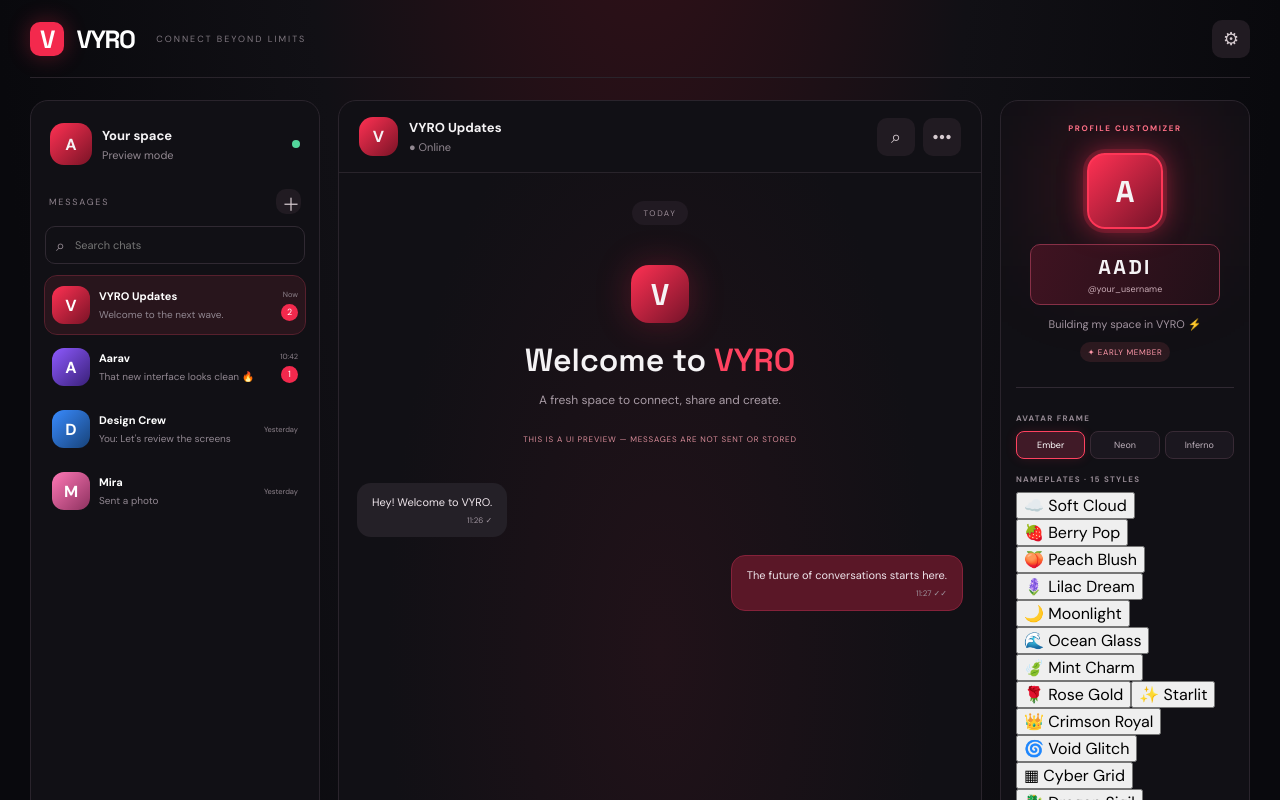
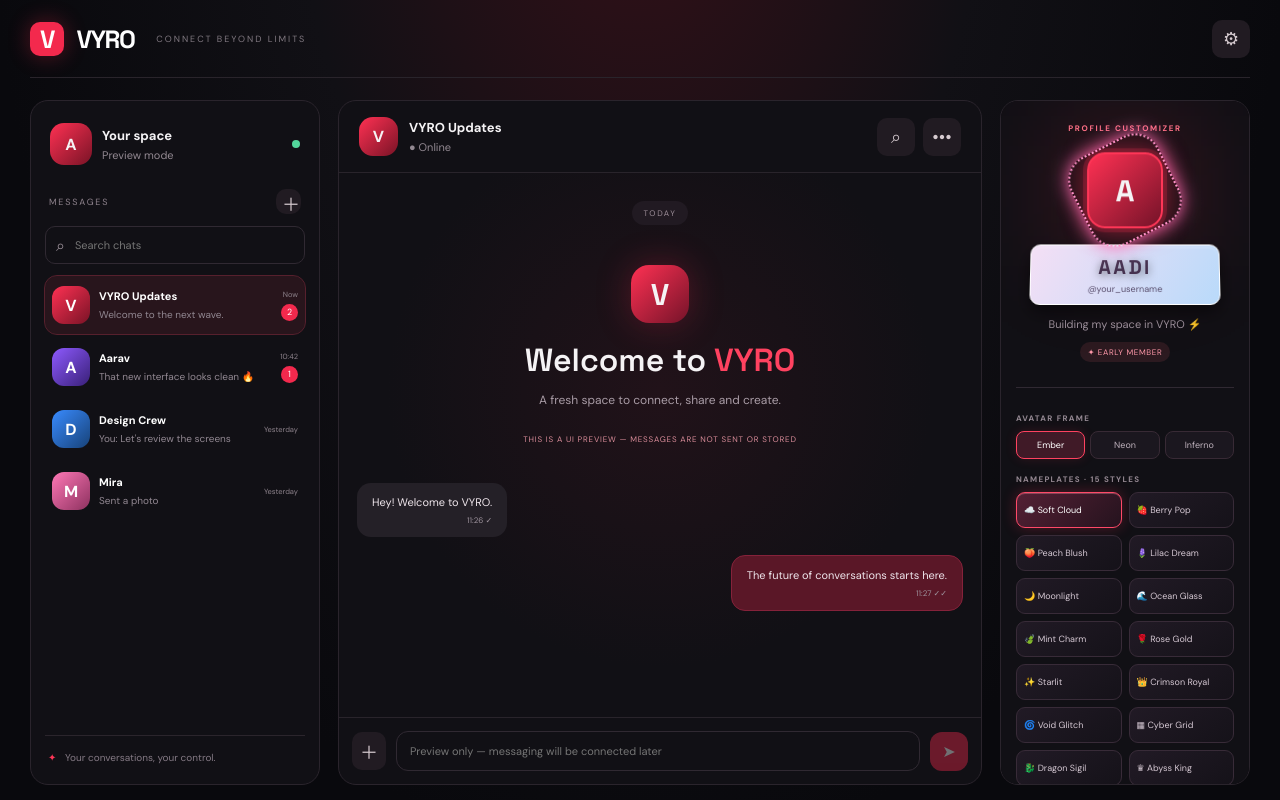
Before and after one commit to Aaditya-555/VYRO, a React (Vite) app: page / in a window 1280 px wide. Shown: the top 800 px of the page. Built offline with nearby package versions, Linux system fonts and the light colour scheme.

Commit message:
Add cute premium and 3D animated profile cosmetic styles

```diff
--- a/src/styles.css
+++ b/src/styles.css
@@ -33,3 +33,58 @@ button,input{font:inherit}button{cursor:pointer}.splash{min-height:100vh;display
 @media(max-width:1050px){.profile-studio{display:none}}
 
 @media(max-width:650px){.profile-studio{display:block;margin-top:10px}.workspace{padding-bottom:14px}}
+
+/* 30 collectible profile cosmetics — layered 3D-style motion */
+.profile-studio{display:block;max-height:calc(100vh - 115px);overflow-y:auto;scrollbar-width:thin;scrollbar-color:#633040 #151117}
+.cosmetic-grid{display:grid;grid-template-columns:repeat(2,minmax(0,1fr));gap:7px}
+.cosmetic-tile{min-height:36px;padding:8px 7px;border:1px solid #382b38;border-radius:9px;background:linear-gradient(145deg,#211a25,#151219);color:#d5c8d3;font-size:9px;text-align:left;transition:transform .2s,border-color .2s,box-shadow .2s;transform-style:preserve-3d}
+.cosmetic-tile:hover{transform:translateY(-2px) perspective(350px) rotateX(5deg);border-color:#a94a65}
+.cosmetic-tile.active{border-color:#ff4968;background:linear-gradient(135deg,#542034,#25131e);color:white;box-shadow:0 0 14px #ff315544,inset 0 1px #ff9aab55}
+.nameplate{transform:perspective(500px) rotateX(7deg);transform-style:preserve-3d;box-shadow:0 8px 18px #0008,inset 0 1px #ffffff22;transition:all .35s}
+.nameplate:before{content:"";position:absolute;inset:2px;border-radius:8px;border-top:1px solid #ffffff35;pointer-events:none}
+.nameplate h2{text-shadow:0 2px 8px #0008}
+.plate-soft-cloud{background:linear-gradient(120deg,#f4dff5,#b9dafa);color:#45314f;border-color:#fff}
+.plate-soft-cloud span{color:#594e6d}
+.plate-berry-pop{background:linear-gradient(120deg,#ff7eaa,#8c2f75);border-color:#ffc2db}
+.plate-peach-blush{background:linear-gradient(120deg,#ffd1ae,#e87886);color:#582c36;border-color:#ffe4cb}
+.plate-lilac-dream{background:linear-gradient(120deg,#c7a8ff,#7354b8);border-color:#e0ccff}
+.plate-moonlight{background:linear-gradient(120deg,#26345c,#10182d);border-color:#8ca9ed;box-shadow:0 0 18px #779bff55}
+.plate-ocean-glass{background:linear-gradient(120deg,#2ce0d0,#155b87);border-color:#a1fff4}
+.plate-mint-charm{background:linear-gradient(120deg,#b8f0d0,#438f7d);color:#123e35;border-color:#d6ffe4}
+.plate-rose-gold{background:linear-gradient(120deg,#f6c1a9,#9d5267);border-color:#ffe1ce}
+.plate-starlit{background:linear-gradient(120deg,#19264d,#604c9e);border-color:#c7b6ff;box-shadow:0 0 20px #8d79ff66}
+.plate-crimson-royal{background:linear-gradient(120deg,#811a36,#260b20);border:1px solid #ff526c;box-shadow:0 0 24px #ff214855}
+.plate-void-glitch{background:repeating-linear-gradient(115deg,#160d25 0 9px,#3b1746 10px 12px);border-color:#d66aff;animation:plate-glitch 2.8s infinite}
+.plate-cyber-grid{background-color:#101c29;background-image:linear-gradient(#00e5ff22 1px,transparent 1px),linear-gradient(90deg,#00e5ff22 1px,transparent 1px);background-size:9px 9px;border-color:#00e5ff;box-shadow:0 0 18px #00d9ff55}
+.plate-dragon-sigil{background:linear-gradient(120deg,#53120e,#180c12);border:1px solid #ff713c;box-shadow:0 0 20px #ff4a2855}
+.plate-abyss-king{background:linear-gradient(120deg,#080b19,#29203f);border:1px solid #a78aff;box-shadow:0 0 24px #7d5cff66}
+.plate-solar-overdrive{background:linear-gradient(120deg,#8c360d,#e59b26,#5b1711);border:1px solid #ffe18a;box-shadow:0 0 25px #ff8b2c88;animation:solar-pulse 2.4s ease-in-out infinite}
+.profile-avatar{transform-style:preserve-3d;animation:avatar-float 3.5s ease-in-out infinite}
+.effect-heart-spark:after,.effect-kitty-halo:after,.effect-butterfly-drift:after,.effect-bubble-orbit:after,.effect-cherry-blossom:after,.effect-starry-aura:after,.effect-crystal-wings:after,.effect-angel-ring:after,.effect-aurora-ribbon:after,.effect-neon-serpent:after,.effect-cyber-dragon:after,.effect-inferno-wings:after,.effect-void-tentacles:after,.effect-thunder-storm:after,.effect-phoenix-rebirth:after{content:"";position:absolute;inset:-13px;border-radius:26px;pointer-events:none;transform-style:preserve-3d}
+.effect-heart-spark:after{border:2px dotted #ff91c8;box-shadow:0 0 18px #ff6cb4;animation:orbit-spin 7s linear infinite}
+.effect-kitty-halo:after{border:3px double #ffd0e8;box-shadow:0 0 14px #ffb9d9;transform:rotateX(58deg);animation:halo-bob 2.6s ease-in-out infinite}
+.effect-butterfly-drift:after{border:2px dashed #c7a4ff;box-shadow:0 0 16px #b48aff;animation:orbit-spin 5s linear infinite}
+.effect-bubble-orbit:after{border:3px dotted #9defff;box-shadow:0 0 15px #68dfff;animation:halo-bob 2s ease-in-out infinite}
+.effect-cherry-blossom:after{border:2px solid #ff9fce;box-shadow:0 0 22px #ff83b9;animation:orbit-spin 8s linear infinite}
+.effect-starry-aura:after{border:2px dashed #fff0a1;box-shadow:0 0 20px #ffe78b;animation:orbit-spin 9s linear infinite}
+.effect-crystal-wings:after{border:3px double #9dfaff;box-shadow:0 0 20px #62dfff;transform:rotateY(22deg);animation:wing-flare 2.2s ease-in-out infinite}
+.effect-angel-ring:after{border:3px solid #ffe6a1;box-shadow:0 0 22px #fff0b7;transform:rotateX(68deg);animation:halo-bob 2.8s ease-in-out infinite}
+.effect-aurora-ribbon:after{border:3px solid transparent;border-top-color:#7dfbd2;border-bottom-color:#b38aff;box-shadow:0 0 20px #6df5d5;animation:orbit-spin 4s linear infinite}
+.effect-neon-serpent:after{border:3px dashed #54ffb4;box-shadow:0 0 24px #00ff99;animation:orbit-spin 2.5s linear infinite}
+.effect-cyber-dragon:after{border:4px double #ff4d69;box-shadow:0 0 26px #ff264d,0 0 40px #ff264d66;animation:dragon-charge 1.8s ease-in-out infinite}
+.effect-inferno-wings:after{border:3px solid #ff793e;box-shadow:0 0 24px #ff4a1d,0 0 42px #ff8b35;animation:wing-flare 1.6s ease-in-out infinite}
+.effect-void-tentacles:after{border:4px dashed #a879ff;box-shadow:0 0 26px #7c35ff,0 0 40px #4012a8;animation:orbit-spin 3s linear infinite}
+.effect-thunder-storm:after{border:3px dotted #fff26a;box-shadow:0 0 28px #ffe600;animation:thunder-flash 1.3s steps(2,end) infinite}
+.effect-phoenix-rebirth:after{border:4px double #ffb14a;box-shadow:0 0 28px #ff4c23,0 0 44px #ff9c32;animation:phoenix-rise 2.1s ease-in-out infinite}
+@keyframes avatar-float{0%,100%{transform:translateY(0) rotateY(-4deg)}50%{transform:translateY(-4px) rotateY(4deg)}}
+@keyframes orbit-spin{to{transform:rotate(360deg)}}
+@keyframes halo-bob{0%,100%{transform:rotateX(62deg) translateY(0)}50%{transform:rotateX(62deg) translateY(-5px)}}
+@keyframes wing-flare{0%,100%{transform:scale(.96) rotateY(-12deg)}50%{transform:scale(1.08) rotateY(12deg)}}
+@keyframes dragon-charge{0%,100%{transform:rotate(0) scale(1);filter:brightness(1)}50%{transform:rotate(8deg) scale(1.1);filter:brightness(1.7)}}
+@keyframes thunder-flash{0%,45%,100%{opacity:.55;filter:brightness(1)}50%{opacity:1;filter:brightness(2.4)}}
+@keyframes phoenix-rise{0%,100%{transform:translateY(2px) scale(.98);filter:brightness(1)}50%{transform:translateY(-6px) scale(1.08);filter:brightness(1.8)}}
+@keyframes solar-pulse{0%,100%{filter:brightness(1)}50%{filter:brightness(1.45)}}
+@keyframes plate-glitch{0%,92%,100%{transform:perspective(500px) rotateX(7deg) translateX(0)}94%{transform:perspective(500px) rotateX(7deg) translateX(2px)}96%{transform:perspective(500px) rotateX(7deg) translateX(-2px)}}
+@media(max-width:1050px){.profile-studio{display:block;grid-column:1/-1;max-height:none}}
+@media(max-width:650px){.profile-studio{display:block;max-height:none}.cosmetic-grid{grid-template-columns:repeat(2,minmax(0,1fr))}}
+@media(prefers-reduced-motion:reduce){.profile-avatar,.nameplate,.nameplate.plate-void-glitch,.nameplate.plate-solar-overdrive,.profile-avatar:after{animation:none!important;transition:none!important}}
```
